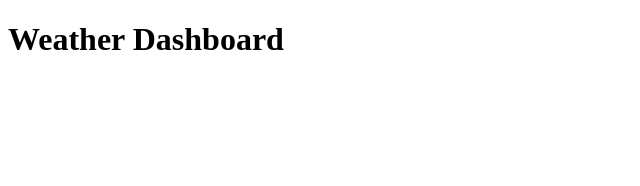
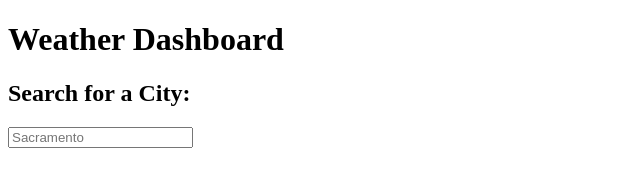
Before and after one commit to nverhulp/weather-dashboard, a plain HTML site: page index.html in a window 1280 px wide. Shown: the whole page, without its empty margins (0-640 px from the left). Drawn offline with Linux system fonts and the light colour scheme.

Commit message:
search bar container

```diff
--- a/index.html
+++ b/index.html
@@ -7,9 +7,27 @@
         <link rel = "stylesheet" href="./assets/style.css">
         <title>Weather Dashboard</title>
     </head>
+
     <body>
+
         <header class="dashboard full-width">
             <h1 class="title">Weather Dashboard</h1>
         </header>
+
+        <main>
+            <div class="row space-between">
+                <div id="search" class="col-12 col-sm-4 col-lg-3 p-10">
+                    <div class="search-form-container">
+                        <form id="search-form" class="form-group">
+                            <div class="form-group">
+                                <label class="form-label" for="city"><h2 class="font-weight-bold">Search for a City:</h2></label>
+                                <input name="city" id="city-input" type="text" class="full-width p-10 m-10-0" placeholder="Sacramento">
+                            </div>
+                        </form>
+                    </div>
+                </div>
+            </div>
+        </main>
+
     </body>
 </html>
```
